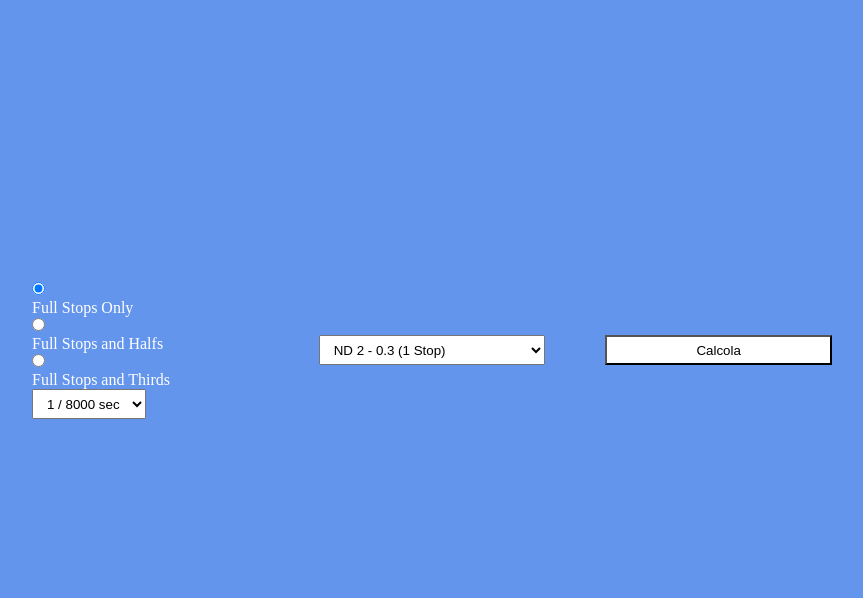
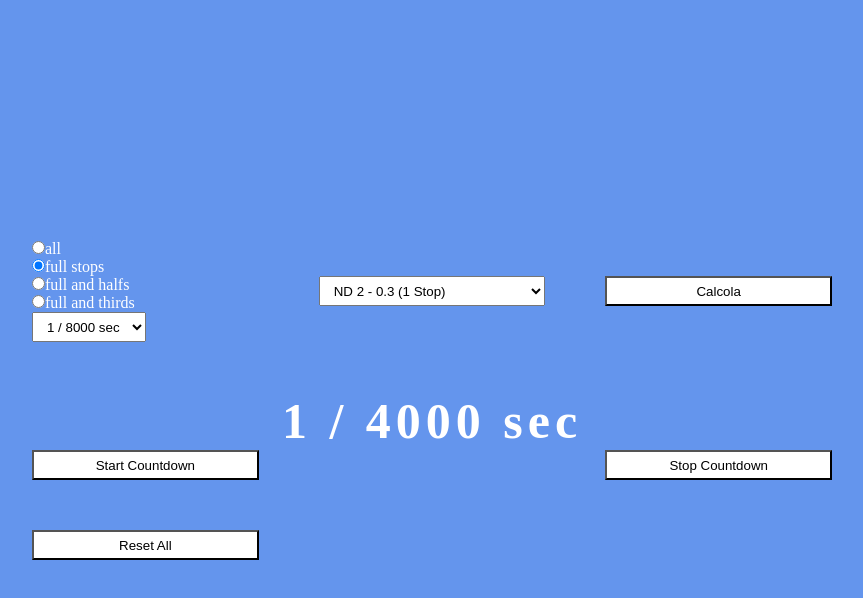
Before and after one commit to Maurizio-Grasso/nd-calculator, a plain HTML site: page index.html in a window 1280 px wide. Both pictures are taken after a click on the button "Calcola". Shown: the whole page, without its empty margins (208-1071 px from the left). Drawn offline with Linux system fonts and the light colour scheme.

Commit message:
countdown

```diff
--- a/index.html
+++ b/index.html
@@ -15,14 +15,11 @@
 
             <div class="radio-outer">
 
-                <input onchange="printTimes()" id="steps-1" type="radio" name="steps" value="1" checked>
-                <label for="steps-1">Full Stops Only</label>
+            <!--
+                Steps select
+                Populated by JS
+             -->
 
-                <input onchange="printTimes()" id="steps-2" type="radio" name="steps" value="2">
-                <label for="steps-2">Full Stops and Halfs</label>
-
-                <input onchange="printTimes()" id="steps-3" type="radio" name="steps" value="3">
-                <label for="steps-3">Full Stops and Thirds</label>
             </div>
 
             <select onchange="getBaseExposureTime()" name="exposure-time-initial" id="exposure-time-initial">
@@ -40,10 +37,18 @@
 
         </select>
 
-        <button onclick="getNewExposure()">Calcola</button>
+        <button class="btn--get-exposure" onclick="getNewExposure()">Calcola</button>
 
         <h2 id="new-exposure"> </h2>
+        <button class="btn--countdown" onclick="runCountdown()">Start Countdown</button>
+
+        <button class="btn--clear-countdown" onclick="stopCountdown()">Stop Countdown</button>
+
         <h2 id="countdown"> </h2>
+
+        <button class="btn--reset-all" onclick="resetAll()">Reset All</button>
+
+
     </div>
     <script src="data.js"></script>
     <script src="main.js"></script>
--- a/main.js
+++ b/main.js
@@ -1,18 +1,47 @@
 'use strict';
 
-// const stepsAll = ['all' , 'full stops' , 'full and halfs' , 'full and thirds'];
+const stepsAll = ['all' , 'full stops' , 'full and halfs' , 'full and thirds'];
 
 // Elements
 
-const elTimesList = document.getElementById('exposure-time-initial');
-const elNdFilters = document.getElementById('nd-intensity');
-const elNewTime   = document.getElementById('new-exposure');
+const elTimesList   = document.getElementById('exposure-time-initial');
+const elNdFilters   = document.getElementById('nd-intensity');
+const elNewTime     = document.getElementById('new-exposure');
+const elCountdown   = document.getElementById('countdown');
+const elRadioSteps  = document.querySelector('.radio-outer');
+const elNewExp      = document.querySelector('.btn--get-exposure');
 
-let baseExposureIndex, ndStops, newTime;
+let baseExposureIndex, ndStops, newTime, timer;
 
-printTimes();
-printNds();
+init();
 
+function init() {
+    printRadioValues();
+    printTimes();
+    printNds();
+
+    baseExposureIndex = 0;              // Primo elemento dell'array (default: 1/8000)
+    ndStops = ndFiltersAlll[0].value;   // = 1
+}
+
+function resetAll() {
+    stopCountdown();
+    init();
+    toggleControls(false);
+}
+
+function toggleControls(bool) {
+    console.log("bool = " + bool);
+    elTimesList.disabled = bool;
+    elNdFilters.disabled = bool;
+    elNewExp.disabled    = bool;
+
+    const radioSteps = document.querySelectorAll('input[name=steps]');
+
+    radioSteps.forEach(el => {
+        el.disabled = bool;
+    });
+}
 
 // In base alla scelta dell'utente (radio button) determina
 // Quali stop e frazioni di stop mostrare nella select
@@ -20,24 +49,19 @@ printNds();
 function setSteps() {
 
     let steps = Number(document.querySelector('input[name=steps]:checked').value);
-    console.log(steps);
 
     switch (steps) {
         case 0:
             // mostra tutto
-            console.log("Mostro tutto");
             return (value) => false;
             case 1:
                 //  Solo full stops
-                console.log("Mostro solo Full Stop");
                 return (value) => value % 4 !== 0 ? true : false;
                 case 2:
                     //  Solo full stops e mezzi stop
-                    console.log("Mostro Full Stops e Mezzi Stops");
                     return (value) => value % 2 !== 0 ? true : false;
                     case 3:
                         // full stops e terzi di stop
-                        console.log("Mostro Full Stops e Terzi di Stops");
                         return (value) => ((value + 2) % 4) === 0 ? true : false;
                         default:
                             return -1;
@@ -54,7 +78,6 @@ function printTimes(){
     let skip = setSteps();
 
     for(let i = 0; i < exposureTimesAll.length; i++){
-        console.log(exposureTimesAll[i].label);
         if(skip(i)) continue
         else elTimesList.innerHTML += `<option value="${i}">${exposureTimesAll[i].label}</option>`;
     }
@@ -63,9 +86,29 @@ function printTimes(){
 // Stampa nella relativa select tutti i filtri ND supportati dall'applicazione
 
 function printNds(){
+    elNdFilters.innerHTML = '';
     ndFiltersAlll.forEach((element , index) => {
         elNdFilters.innerHTML += `<option value="${index}">${element.label}</option> `;
     });
+}
+
+function printRadioValues() {
+
+    elRadioSteps.innerHTML = '';
+
+    for (let i = 0; i < stepsAll.length ; i++) {
+
+        elRadioSteps.innerHTML += `<div>`;
+
+        elRadioSteps.innerHTML += `<input onchange="printTimes()" id="steps-${i}" type="radio" name="steps" value="${i}">`;
+        elRadioSteps.innerHTML += `<label for="steps-${i}">${stepsAll[i]}</label>`;
+
+        elRadioSteps.innerHTML += `</div>`;
+
+    }
+
+    document.getElementById('steps-1').checked = true;
+
 }
 
 //  Legge tempo di posa selezionato dall'utente
@@ -80,7 +123,6 @@ function getNdIntensity() {
     ndStops = parseInt(ndFiltersAlll[elNdFilters.value].value);
 }
 
-
 //  Calcola il nuovo tempo di posa
 
 function getNewExposure() {
@@ -92,7 +134,7 @@ function getNewExposure() {
 
     if( baseExposureIndex + indexOffset <= exposureTimesAll.length - 1 ) {
         newTime = exposureTimesAll[baseExposureIndex + indexOffset].label;
-        // elNewTime.innerHTML = newTime;
+        elNewTime.innerHTML = newTime;
     }
 
     // Se il tempo risultante NON è fra quelli gestiti dall'array viene effettuato il calcolo
@@ -104,11 +146,9 @@ function getNewExposure() {
         for (let i = 0; i < ndStops; i++) newTime *= 2;   // raddippio ad ogni stop
 
         newTime = Math.ceil(newTime);   // arrotonda
+
+        elNewTime.innerHTML = timeString(formatTime(newTime));
     }
-
-    elNewTime.innerHTML = timeString(formatTime(newTime));
-
-    if (newTime > 10) runCountdown(newTime);    // debug only
 
 }
 
@@ -144,25 +184,39 @@ function timeString(time) {
     if ((time.length > 2) && time[2] )
         timeString += time[2] + ' h ';
 
-    if ((time.length > 1) && time[1] )
+    if ((time.length > 1) && (time[1] || time[2]) )
         timeString += time[1] + ' min ';
 
-    if (time[0])
         timeString += time[0] + ' sec';
 
     return timeString;
 }
 
-function runCountdown(time){
 
-    const elCountdown = document.querySelector('#countdown');
+function runCountdown() {
 
-    const timer = setInterval(() => {
+    if (typeof newTime !== 'number') return;
+    if (timer) return;
+
+    console.log("sono nel countdown");
+
+    toggleControls(true);
+
+    let time = newTime;
+
+    timer = setInterval(() => {
         if (time === 0) {
             clearInterval(timer);
-            elCountdown.innerHTML = 'Exposure Completed';
+            elCountdown.textContent = 'Exposure Completed';
+            toggleControls(false);
+            timer = null;
         } else
-            elCountdown.innerHTML = timeString(formatTime(time--));
-    }, 100);
+            elCountdown.textContent = timeString(formatTime(time--));
+    }, 10);    // debug only (replace with 1000)
+}
 
+function stopCountdown() {
+    if (timer) clearInterval(timer);
+    timer = null;
+    elCountdown.textContent = '';
 }
--- a/style.css
+++ b/style.css
@@ -48,5 +48,9 @@ select option {
 }
 
 .radio-outer label {
-    display: block;
+    /* display: block; */
 }
+
+.hidden {
+    display: none;
+}
```
